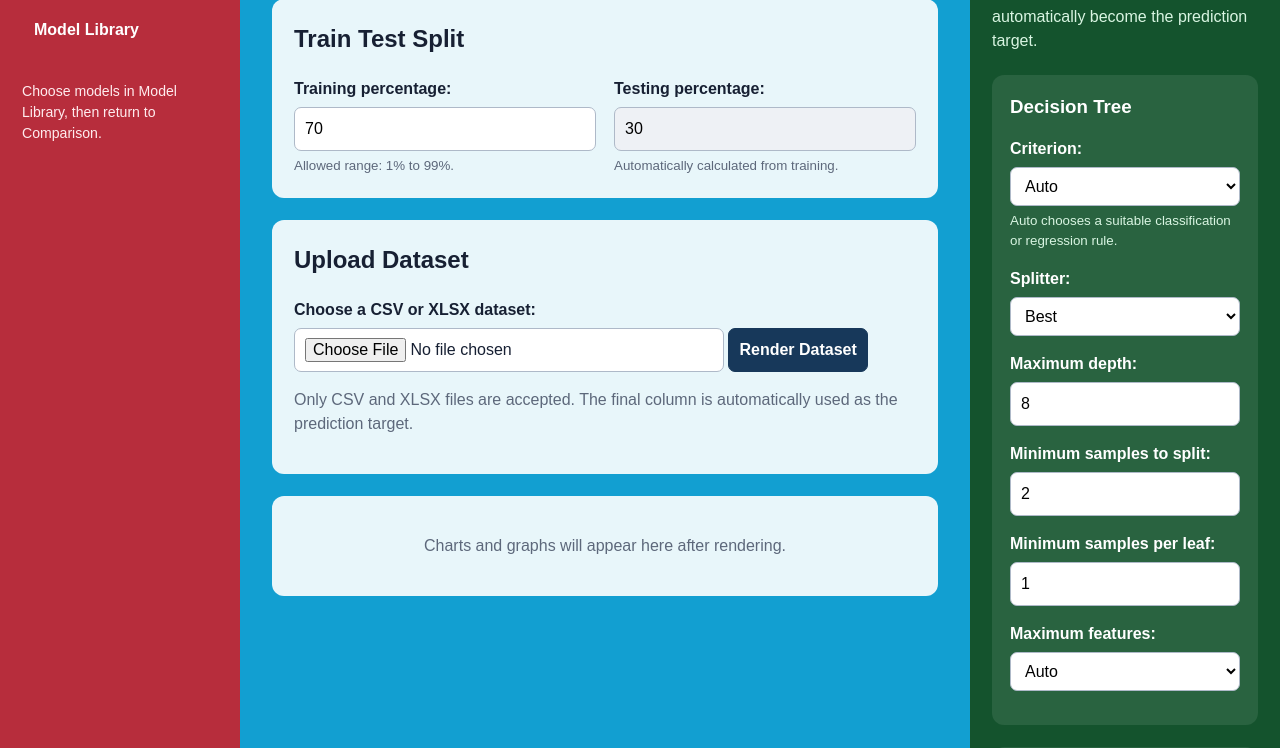
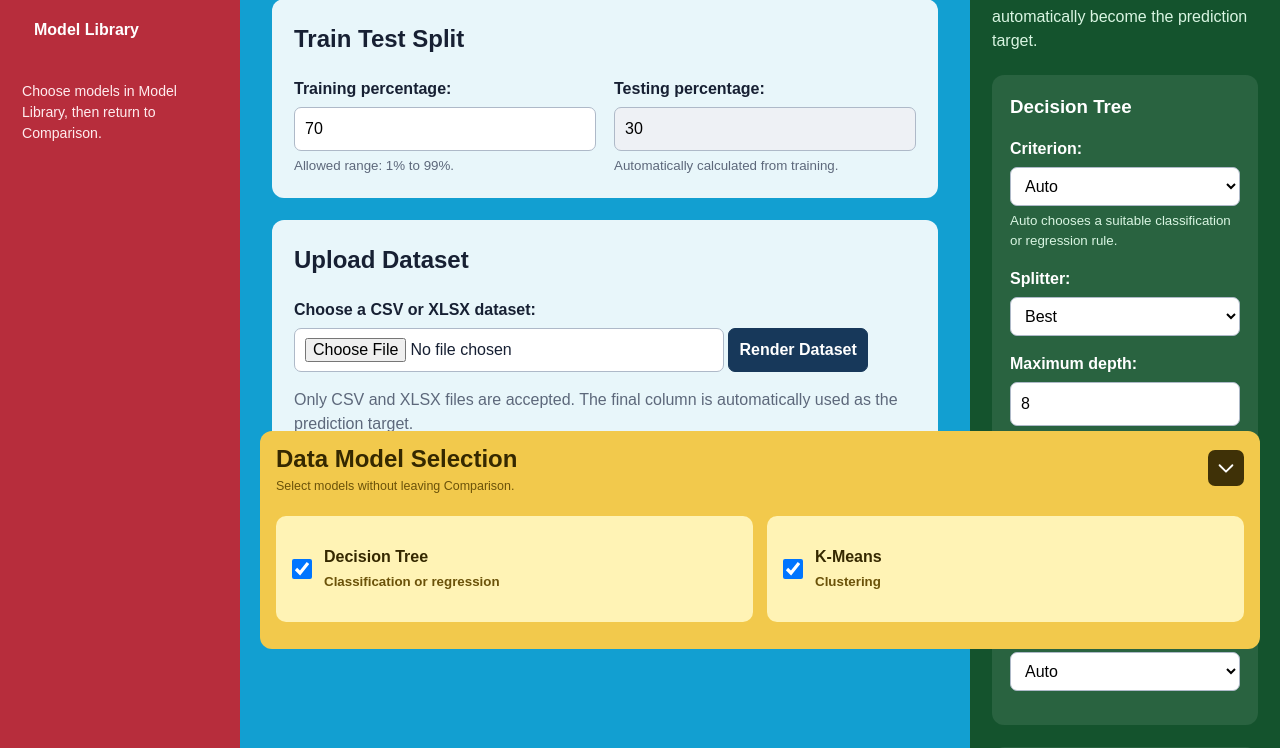
Before and after one commit to BigFish030324/Final-Year-Project, a Flask app: page / in a window 1280 px wide. Shown: the part 139-887 px from the top of the page. Run offline with Flask 3, Linux system fonts and the light colour scheme.

Commit message:
Added Data Model Selection in HTML
- Created new bottom panel in comparison page

```diff
--- a/static/css/main.css
+++ b/static/css/main.css
@@ -11,6 +11,8 @@
     --comparison-blue-strong: #087aa6;
     --parameter-green: #14532d;
     --parameter-green-strong: #0b3d20;
+    --model-dock-yellow: #f2c94c;
+    --model-dock-yellow-light: #fff3b5;
 
     --warning: #fff4cf;
     --danger: #ffe8eb;
@@ -121,6 +123,124 @@ small {
 
 .parameter-group h3 {
     margin-bottom: 8px;
+}
+
+body.model-dock-visible .comparison-panel,
+body.model-dock-visible .parameters-panel {
+    padding-bottom: var(--model-dock-clearance, 250px);
+}
+
+/* Fixed yellow model selector based on the test-environment bottom dock. */
+.model-dock {
+    background-color: var(--model-dock-yellow);
+    border-radius: 12px;
+    bottom: 12px;
+    color: #352800;
+    height: 218px;
+    left: 260px;
+    overflow: hidden;
+    position: fixed;
+    right: 20px;
+    transition: height 0.18s ease;
+    z-index: 40;
+}
+
+.model-dock[hidden] {
+    display: none;
+}
+
+.model-dock-toolbar {
+    align-items: center;
+    display: flex;
+    justify-content: space-between;
+    min-height: 62px;
+    padding: 10px 16px;
+}
+
+.model-dock-toolbar h2,
+.model-dock-toolbar p {
+    margin: 0;
+}
+
+.model-dock-toolbar p {
+    color: #6b5209;
+    font-size: 0.78rem;
+}
+
+.model-dock-toggle {
+    align-items: center;
+    background-color: #3f3107;
+    border: 0;
+    display: flex;
+    height: 36px;
+    justify-content: center;
+    margin: 0;
+    padding: 7px;
+    width: 36px;
+}
+
+.model-dock-toggle svg {
+    fill: none;
+    height: 22px;
+    stroke: currentColor;
+    stroke-linecap: round;
+    stroke-linejoin: round;
+    stroke-width: 2;
+    width: 22px;
+}
+
+.dock-expand-icon {
+    display: none;
+}
+
+.model-dock-content {
+    display: grid;
+    gap: 14px;
+    grid-template-columns: repeat(2, minmax(0, 1fr));
+    padding: 10px 16px 18px;
+}
+
+.dock-model-option {
+    align-items: center;
+    background-color: var(--model-dock-yellow-light);
+    border-radius: 10px;
+    cursor: pointer;
+    display: flex;
+    gap: 12px;
+    min-height: 106px;
+    padding: 16px;
+}
+
+.dock-model-option input {
+    flex: 0 0 auto;
+    height: 20px;
+    margin: 0;
+    width: 20px;
+}
+
+.dock-model-option span,
+.dock-model-option strong,
+.dock-model-option small {
+    display: block;
+}
+
+.dock-model-option small {
+    color: #6b5209;
+    margin-top: 3px;
+}
+
+.model-dock.collapsed {
+    height: 62px;
+}
+
+.model-dock.collapsed .model-dock-content,
+.model-dock.collapsed .model-dock-toolbar p,
+.model-dock.collapsed .dock-collapse-icon {
+    display: none;
+}
+
+.model-dock.collapsed .dock-expand-icon {
+    display: block;
 }
 
 .page-heading {
@@ -308,6 +428,10 @@ button:focus-visible {
     .parameters-panel {
         grid-column: 1 / -1;
     }
+
+    .model-dock {
+        left: 230px;
+    }
 }
 
 /* Stack all three coloured sections on phones. */
@@ -334,4 +458,20 @@ button:focus-visible {
     .model-library-options {
         grid-template-columns: 1fr;
     }
+
+    .model-dock {
+        bottom: 10px;
+        left: 10px;
+        right: 10px;
+    }
+
+    .model-dock-content {
+        grid-template-columns: 1fr;
+        max-height: 60vh;
+        overflow-y: auto;
+    }
+
+    .model-dock:not(.collapsed) {
+        height: min(360px, 70vh);
+    }
 }
--- a/templates/index.html
+++ b/templates/index.html
@@ -332,6 +332,7 @@
                         <div class="model-option">
                             <input
                                 id="select-decision-tree"
+                                data-model-choice
                                 type="checkbox"
                                 value="decision_tree"
                                 {% if "decision_tree" in selected_models %}checked{% endif %}
@@ -344,6 +345,7 @@
                         <div class="model-option">
                             <input
                                 id="select-kmeans"
+                                data-model-choice
                                 type="checkbox"
                                 value="kmeans"
                                 {% if "kmeans" in selected_models %}checked{% endif %}
@@ -500,6 +502,65 @@
                 </small>
             </div>
         </aside>
+
+        <!-- Yellow: quick model selection shown only on Comparison. -->
+        <section
+            id="model-dock"
+            class="model-dock"
+            aria-label="Quick model selection"
+        >
+            <div class="model-dock-toolbar">
+                <div>
+                    <h2>Data Model Selection</h2>
+                    <p>Select models without leaving Comparison.</p>
+                </div>
+
+                <button
+                    id="model-dock-toggle"
+                    class="model-dock-toggle"
+                    type="button"
+                    aria-expanded="true"
+                    aria-controls="model-dock-content"
+                    aria-label="Minimize data model selection"
+                    title="Minimize data model selection"
+                >
+                    <svg viewBox="0 0 24 24" aria-hidden="true">
+                        <path class="dock-collapse-icon" d="m5 9 7 7 7-7"></path>
+                        <path class="dock-expand-icon" d="m5 15 7-7 7 7"></path>
+                    </svg>
+                </button>
+            </div>
+
+            <div id="model-dock-content" class="model-dock-content">
+                <label class="dock-model-option" for="dock-decision-tree">
+                    <input
+                        id="dock-decision-tree"
+                        data-model-choice
+                        type="checkbox"
+                        value="decision_tree"
+                        {% if "decision_tree" in selected_models %}checked{% endif %}
+                    >
+                    <span>
+                        <strong>Decision Tree</strong>
+                        <small>Classification or regression</small>
+                    </span>
+                </label>
+
+                <label class="dock-model-option" for="dock-kmeans">
+                    <input
+                        id="dock-kmeans"
+                        data-model-choice
+                        type="checkbox"
+                        value="kmeans"
+                        {% if "kmeans" in selected_models %}checked{% endif %}
+                    >
+                    <span>
+                        <strong>K-Means</strong>
+                        <small>Clustering</small>
+                    </span>
+                </label>
+            </div>
+        </section>
     </div>
 </body>
 </html>
```
